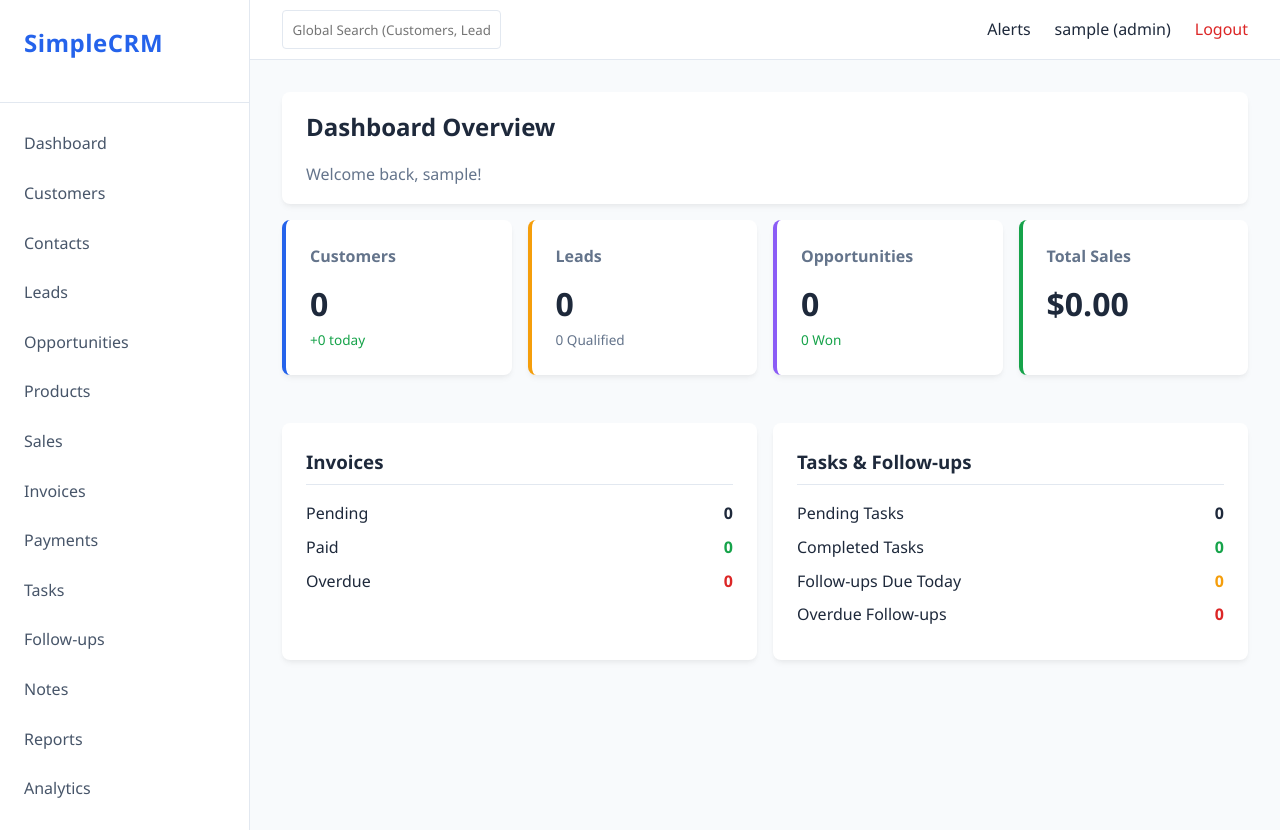
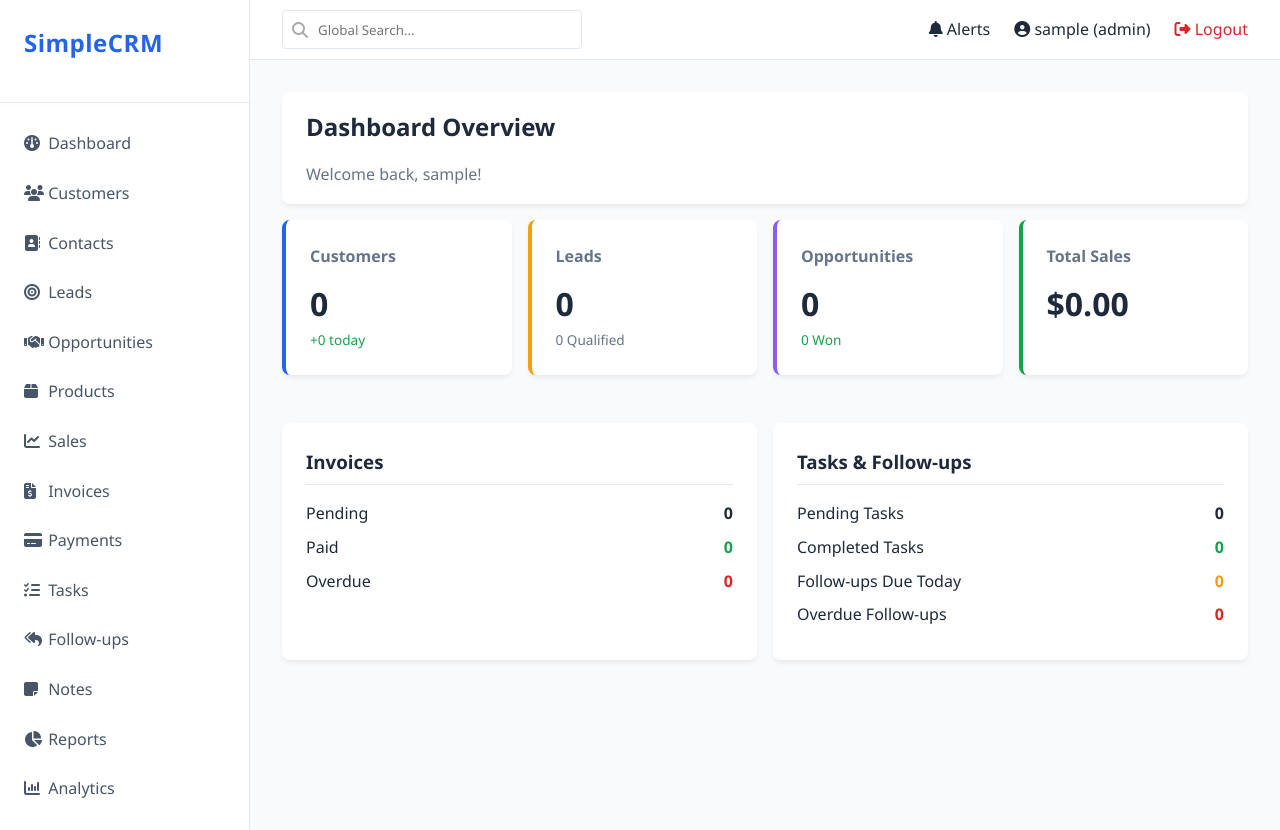
Before and after one commit to Saikiran-12345/simplecrm, a Flask app: page / in a window 1280 px wide. Run offline with Flask 3, Linux system fonts and the light colour scheme; the visitor is signed in with stand-in values (Sample User, id 1).

Commit message:
style(ui): Add FontAwesome icons to sidebar and navbar

```diff
--- a/templates/base/base.html
+++ b/templates/base/base.html
@@ -4,6 +4,7 @@
     <meta charset="UTF-8">
     <meta name="viewport" content="width=device-width, initial-scale=1.0">
     <title>{% block title %}{{ global_settings.get('company_name', 'SimpleCRM') }}{% endblock %}</title>
+    <link rel="stylesheet" href="https://cdnjs.cloudflare.com/ajax/libs/font-awesome/6.4.0/css/all.min.css">
     <link rel="stylesheet" href="{{ url_for('static', filename='css/style.css') }}">
 </head>
 <body>
@@ -15,27 +16,27 @@
             </div>
             <nav class="sidebar-nav">
                 <ul>
-                    <li><a href="{{ url_for('dashboard.index') }}">Dashboard</a></li>
-                    <li><a href="{{ url_for('customers.list_customers') }}">Customers</a></li>
-                    <li><a href="{{ url_for('contacts.list_contacts') }}">Contacts</a></li>
-                    <li><a href="{{ url_for('leads.list_leads') }}">Leads</a></li>
-                    <li><a href="{{ url_for('opportunities.list_opportunities') }}">Opportunities</a></li>
-                    <li><a href="{{ url_for('products.list_products') }}">Products</a></li>
-                    <li><a href="{{ url_for('sales.list_sales') }}">Sales</a></li>
-                    <li><a href="{{ url_for('invoices.list_invoices') }}">Invoices</a></li>
-                    <li><a href="{{ url_for('payments.list_payments') }}">Payments</a></li>
-                    <li><a href="{{ url_for('tasks.list_tasks') }}">Tasks</a></li>
-                    <li><a href="{{ url_for('followups.list_followups') }}">Follow-ups</a></li>
-                    <li><a href="{{ url_for('notes.list_notes') }}">Notes</a></li>
-                    <li><a href="{{ url_for('reports.index') }}">Reports</a></li>
-                    <li><a href="{{ url_for('analytics.index') }}">Analytics</a></li>
+                    <li><a href="{{ url_for('dashboard.index') }}"><i class="fa-solid fa-gauge" style="width:20px;"></i> Dashboard</a></li>
+                    <li><a href="{{ url_for('customers.list_customers') }}"><i class="fa-solid fa-users" style="width:20px;"></i> Customers</a></li>
+                    <li><a href="{{ url_for('contacts.list_contacts') }}"><i class="fa-solid fa-address-book" style="width:20px;"></i> Contacts</a></li>
+                    <li><a href="{{ url_for('leads.list_leads') }}"><i class="fa-solid fa-bullseye" style="width:20px;"></i> Leads</a></li>
+                    <li><a href="{{ url_for('opportunities.list_opportunities') }}"><i class="fa-solid fa-handshake" style="width:20px;"></i> Opportunities</a></li>
+                    <li><a href="{{ url_for('products.list_products') }}"><i class="fa-solid fa-box" style="width:20px;"></i> Products</a></li>
+                    <li><a href="{{ url_for('sales.list_sales') }}"><i class="fa-solid fa-chart-line" style="width:20px;"></i> Sales</a></li>
+                    <li><a href="{{ url_for('invoices.list_invoices') }}"><i class="fa-solid fa-file-invoice-dollar" style="width:20px;"></i> Invoices</a></li>
+                    <li><a href="{{ url_for('payments.list_payments') }}"><i class="fa-solid fa-credit-card" style="width:20px;"></i> Payments</a></li>
+                    <li><a href="{{ url_for('tasks.list_tasks') }}"><i class="fa-solid fa-list-check" style="width:20px;"></i> Tasks</a></li>
+                    <li><a href="{{ url_for('followups.list_followups') }}"><i class="fa-solid fa-reply-all" style="width:20px;"></i> Follow-ups</a></li>
+                    <li><a href="{{ url_for('notes.list_notes') }}"><i class="fa-solid fa-note-sticky" style="width:20px;"></i> Notes</a></li>
+                    <li><a href="{{ url_for('reports.index') }}"><i class="fa-solid fa-chart-pie" style="width:20px;"></i> Reports</a></li>
+                    <li><a href="{{ url_for('analytics.index') }}"><i class="fa-solid fa-chart-column" style="width:20px;"></i> Analytics</a></li>
 
                     {% if session.get('user_role') == 'Admin' %}
                     <li style="margin-top:1.5rem; padding-left:1.5rem; font-size:0.75rem; text-transform:uppercase; color:var(--text-muted); font-weight:bold;">Administration</li>
-                    <li><a href="{{ url_for('employees.list_employees') }}">Employees</a></li>
-                    <li><a href="{{ url_for('rbac.list_roles') }}">User Roles</a></li>
-                    <li><a href="{{ url_for('audit.index') }}">Audit Logs</a></li>
-                    <li><a href="{{ url_for('settings.index') }}">Settings</a></li>
+                    <li><a href="{{ url_for('employees.list_employees') }}"><i class="fa-solid fa-user-tie" style="width:20px;"></i> Employees</a></li>
+                    <li><a href="{{ url_for('rbac.list_roles') }}"><i class="fa-solid fa-user-shield" style="width:20px;"></i> User Roles</a></li>
+                    <li><a href="{{ url_for('audit.index') }}"><i class="fa-solid fa-clock-rotate-left" style="width:20px;"></i> Audit Logs</a></li>
+                    <li><a href="{{ url_for('settings.index') }}"><i class="fa-solid fa-gear" style="width:20px;"></i> Settings</a></li>
                     {% endif %}
                 </ul>
             </nav>
@@ -46,20 +47,20 @@
             <!-- Top Navbar -->
             <header class="top-header">
                 <form class="search-bar" action="{{ url_for('search.global_search') }}" method="GET">
-                    <input type="text" name="q" placeholder="Global Search (Customers, Leads, Opps)...">
+                    <div style="position:relative; display:flex; align-items:center;"><i class="fa-solid fa-magnifying-glass" style="position:absolute; left:10px; color:#aaa;"></i><input type="text" name="q" placeholder="Global Search..." style="padding-left:35px; width:300px;"></div>
                 </form>
 
                 <div class="header-actions">
                     <a href="{{ url_for('notifications.index') }}">
-                        Alerts
+                        <i class="fa-solid fa-bell"></i> Alerts
                         {% if unread_notifications and unread_notifications > 0 %}
                         <span class="badge">{{ unread_notifications }}</span>
                         {% endif %}
                     </a>
 
                     {% if session.get('user_id') %}
-                    <span>{{ session.get('username') }} ({{ session.get('user_role') }})</span>
-                    <a href="{{ url_for('auth.logout') }}" style="color:var(--danger-color);">Logout</a>
+                    <span><i class="fa-solid fa-circle-user"></i> {{ session.get('username') }} ({{ session.get('user_role') }})</span>
+                    <a href="{{ url_for('auth.logout') }}" style="color:var(--danger-color);"><i class="fa-solid fa-right-from-bracket"></i> Logout</a>
                     {% else %}
                     <a href="{{ url_for('auth.login') }}">Login</a>
                     {% endif %}
```
